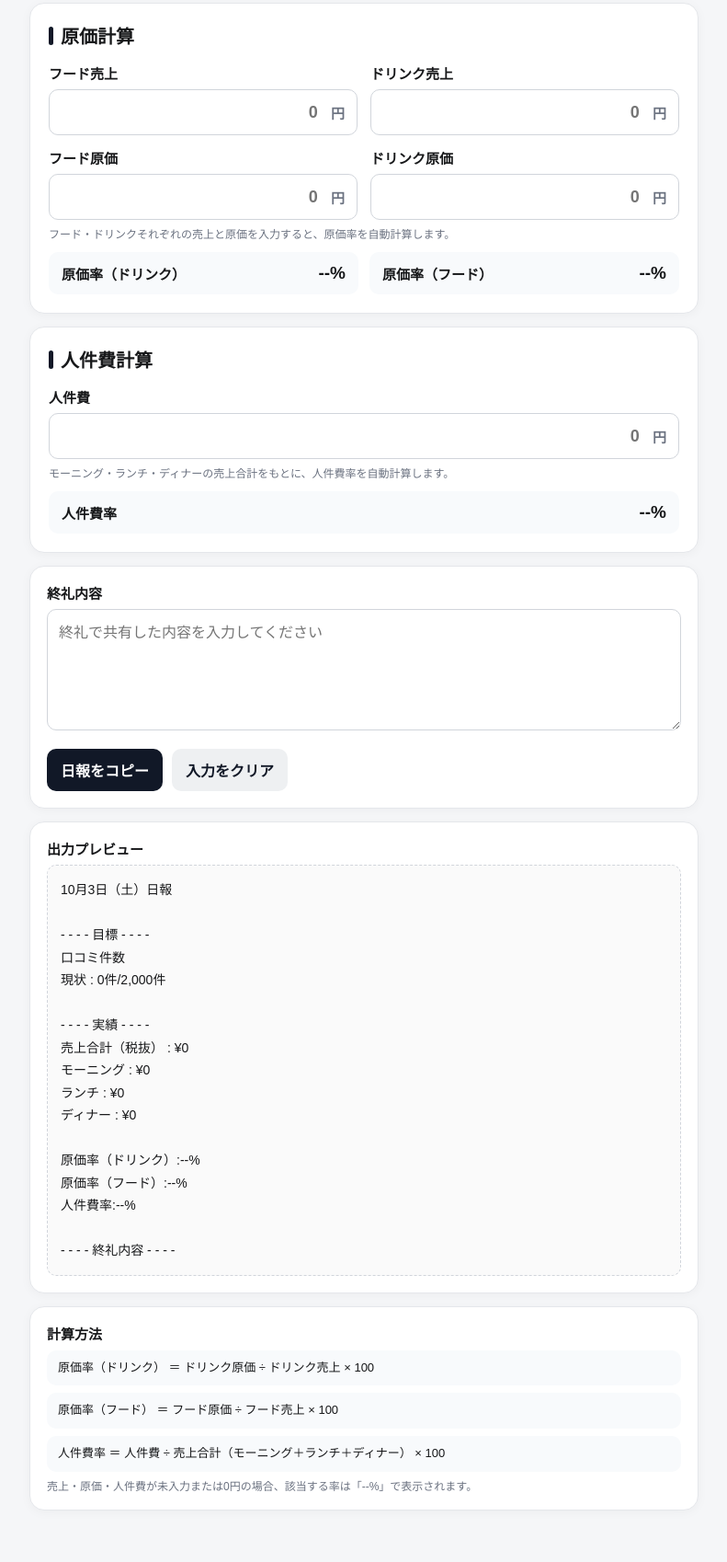
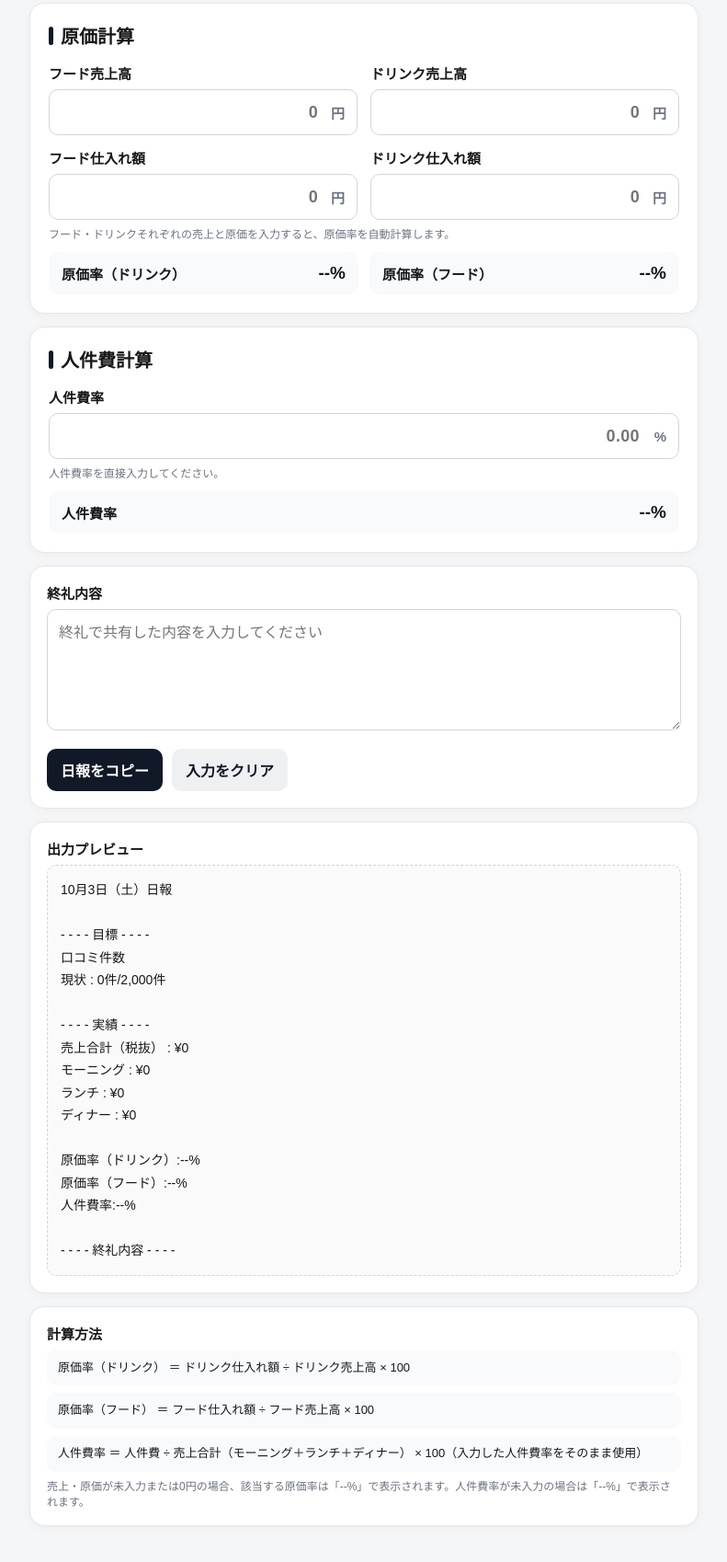
Before and after one commit to fdjkjs/sunsun, a plain HTML site: page index.html in a window 1280 px wide. Shown: the part 588-2286 px from the top of the page at 92% size, without its empty margins (244-1035 px from the left). Drawn offline with Linux system fonts and the light colour scheme.

Commit message:
Add files via upload

```diff
--- a/index.html
+++ b/index.html
@@ -66,10 +66,11 @@ input:focus,textarea:focus{border-color:#111827;box-shadow:0 0 0 3px rgba(17,24,
   <div class="card input-card">
     <h2 class="section-title">原価計算</h2>
     <div class="input-group">
-      <div class="input-block"><label for="foodSales">フード売上</label><div class="unit-input"><input id="foodSales" type="text" inputmode="numeric" pattern="[0-9]*" placeholder="0" aria-label="フード売上"><span class="unit">円</span></div></div>
-      <div class="input-block"><label for="drinkSales">ドリンク売上</label><div class="unit-input"><input id="drinkSales" type="text" inputmode="numeric" pattern="[0-9]*" placeholder="0" aria-label="ドリンク売上"><span class="unit">円</span></div></div>
-      <div class="input-block"><label for="foodCost">フード原価</label><div class="unit-input"><input id="foodCost" type="text" inputmode="numeric" pattern="[0-9]*" placeholder="0" aria-label="フード原価"><span class="unit">円</span></div></div>
-      <div class="input-block"><label for="drinkCost">ドリンク原価</label><div class="unit-input"><input id="drinkCost" type="text" inputmode="numeric" pattern="[0-9]*" placeholder="0" aria-label="ドリンク原価"><span class="unit">円</span></div></div>
+      <div class="input-block"><label for="foodSales">フード売上高</label><div class="unit-input"><input id="foodSales" type="text" inputmode="numeric" pattern="[0-9]*" placeholder="0" aria-label="フード売上"><span class="unit">円</span></div></div>
+      <div class="input-block"><label for="drinkSales">ドリンク売上高
+      </label><div class="unit-input"><input id="drinkSales" type="text" inputmode="numeric" pattern="[0-9]*" placeholder="0" aria-label="ドリンク売上"><span class="unit">円</span></div></div>
+      <div class="input-block"><label for="foodCost">フード仕入れ額</label><div class="unit-input"><input id="foodCost" type="text" inputmode="numeric" pattern="[0-9]*" placeholder="0" aria-label="フード原価"><span class="unit">円</span></div></div>
+      <div class="input-block"><label for="drinkCost">ドリンク仕入れ額</label><div class="unit-input"><input id="drinkCost" type="text" inputmode="numeric" pattern="[0-9]*" placeholder="0" aria-label="ドリンク原価"><span class="unit">円</span></div></div>
     </div>
     <div class="input-hint">フード・ドリンクそれぞれの売上と原価を入力すると、原価率を自動計算します。</div>
     <div class="grid calc-grid">
@@ -80,8 +81,8 @@ input:focus,textarea:focus{border-color:#111827;box-shadow:0 0 0 3px rgba(17,24,
 
   <div class="card input-card">
     <h2 class="section-title">人件費計算</h2>
-    <div class="input-block"><label for="laborCost">人件費</label><div class="unit-input"><input id="laborCost" type="text" inputmode="numeric" pattern="[0-9]*" placeholder="0" aria-label="人件費"><span class="unit">円</span></div></div>
-    <div class="input-hint">モーニング・ランチ・ディナーの売上合計をもとに、人件費率を自動計算します。</div>
+    <div class="input-block"><label for="laborRateInput">人件費率</label><div class="unit-input"><input id="laborRateInput" type="text" inputmode="decimal" placeholder="0.00" aria-label="人件費率"><span class="unit">%</span></div></div>
+    <div class="input-hint">人件費率を直接入力してください。</div>
     <div class="calc-grid">
       <div class="calc"><span>人件費率</span><strong id="laborCostRate">--%</strong></div>
     </div>
@@ -103,19 +104,20 @@ input:focus,textarea:focus{border-color:#111827;box-shadow:0 0 0 3px rgba(17,24,
 
   <div class="card calculation-note">
     <label>計算方法</label>
-    <div class="formula">原価率（ドリンク） ＝ ドリンク原価 ÷ ドリンク売上 × 100</div>
-    <div class="formula">原価率（フード） ＝ フード原価 ÷ フード売上 × 100</div>
-    <div class="formula">人件費率 ＝ 人件費 ÷ 売上合計（モーニング＋ランチ＋ディナー） × 100</div>
-    <div class="small">売上・原価・人件費が未入力または0円の場合、該当する率は「--%」で表示されます。</div>
+    <div class="formula">原価率（ドリンク） ＝ ドリンク仕入れ額 ÷ ドリンク売上高 × 100</div>
+    <div class="formula">原価率（フード） ＝ フード仕入れ額 ÷ フード売上高 × 100</div>
+    <div class="formula">人件費率 ＝ 人件費 ÷ 売上合計（モーニング＋ランチ＋ディナー） × 100（入力した人件費率をそのまま使用）</div>
+    <div class="small">売上・原価が未入力または0円の場合、該当する原価率は「--%」で表示されます。人件費率が未入力の場合は「--%」で表示されます。</div>
   </div>
 </div>
 <script>
 const $=id=>document.getElementById(id);
-const ids=['date','reviews','morning','lunch','dinner','foodSales','drinkSales','foodCost','drinkCost','laborCost','closing'];
-['reviews','morning','lunch','dinner','foodSales','drinkSales','foodCost','drinkCost','laborCost'].forEach(id=>$(id).addEventListener('input',e=>{e.target.value=e.target.value.replace(/[^0-9]/g,'')}));
+const ids=['date','reviews','morning','lunch','dinner','foodSales','drinkSales','foodCost','drinkCost','laborRateInput','closing'];
+['reviews','morning','lunch','dinner','foodSales','drinkSales','foodCost','drinkCost'].forEach(id=>$(id).addEventListener('input',e=>{e.target.value=e.target.value.replace(/[^0-9]/g,'')}));
+$('laborRateInput').addEventListener('input',e=>{e.target.value=e.target.value.replace(/[^0-9.]/g,'');const parts=e.target.value.split('.');if(parts.length>2)e.target.value=parts[0]+'.'+parts.slice(1).join('');});
 function pad2(n){return String(n).padStart(2,'0')}
 function yen(v){return '¥'+Math.round(Number(v||0)).toLocaleString('ja-JP')}
-function rate(cost,sales){const c=String(cost).trim(),s=String(sales).trim();if(c===''||s===''||Number(c)<=0||Number(s)<=0)return '--%';return (Number(c)/Number(s)*100).toFixed(1)+'%'}
+function rate(cost,sales){const c=String(cost).trim(),s=String(sales).trim();if(c===''||s===''||Number(c)<=0||Number(s)<=0)return '--%';return (Number(c)/Number(s)*100).toFixed(2)+'%'}
 function weekday(dateStr){
   if(!dateStr)return '〇';
   const d=new Date(dateStr+'T00:00:00');
@@ -126,11 +128,12 @@ function build(){
   const reviews=$('reviews').value===''?'0':Number($('reviews').value).toLocaleString('ja-JP');
   const m=Number($('morning').value||0), l=Number($('lunch').value||0), d=Number($('dinner').value||0);
   const foodSales=Number($('foodSales').value||0), drinkSales=Number($('drinkSales').value||0);
-  const foodCost=Number($('foodCost').value||0), drinkCost=Number($('drinkCost').value||0), laborCost=Number($('laborCost').value||0);
+  const foodCost=Number($('foodCost').value||0), drinkCost=Number($('drinkCost').value||0);
   const total=m+l+d;
   const drinkRate=rate(drinkCost,$('drinkSales').value);
   const foodRate=rate(foodCost,$('foodSales').value);
-  const laborRate=total>0 && String($('laborCost').value).trim()!=='' && laborCost>0 ? (laborCost/total*100).toFixed(1)+'%' : '--%';
+  const laborRateInput=String($('laborRateInput').value).trim();
+  const laborRate=laborRateInput!=='' && Number.isFinite(Number(laborRateInput)) ? Number(laborRateInput).toFixed(2)+'%' : '--%';
   $('total').textContent=yen(total);
   $('drinkCostRate').textContent=drinkRate;
   $('foodCostRate').textContent=foodRate;
```
